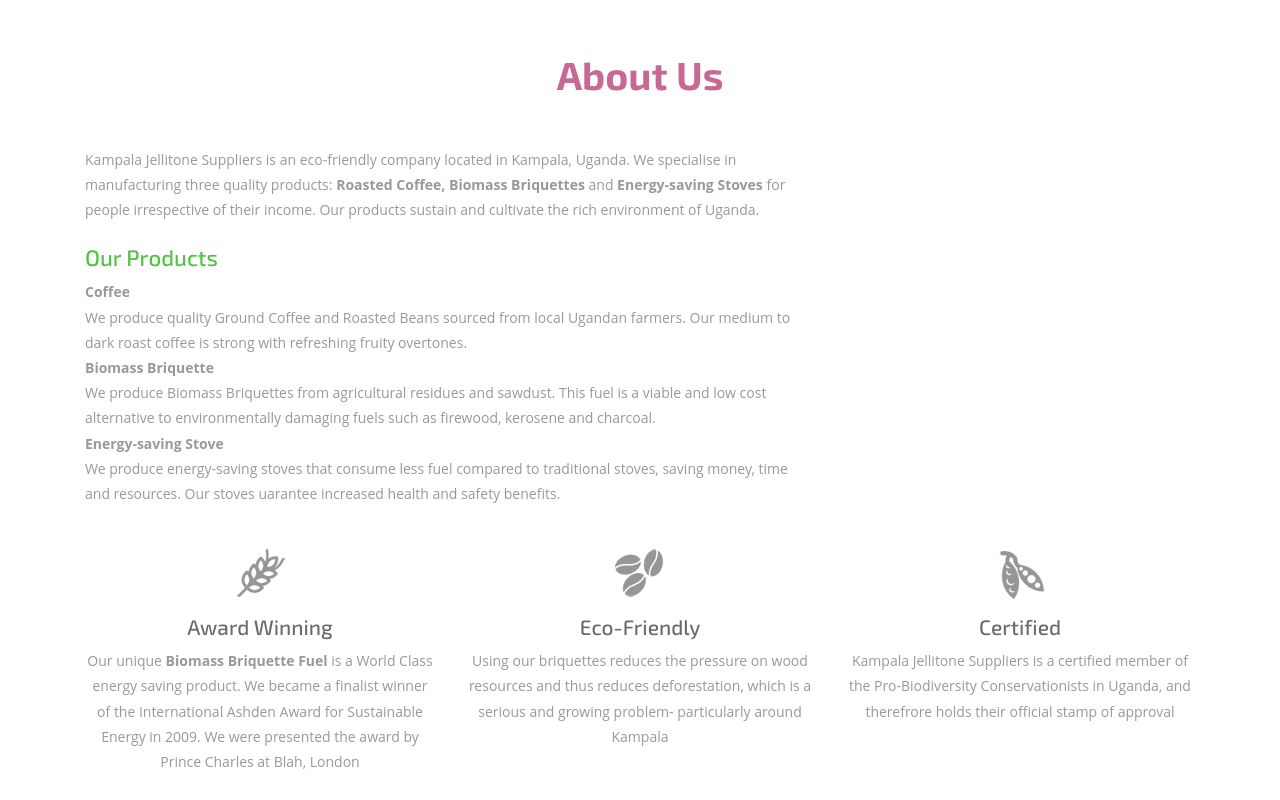
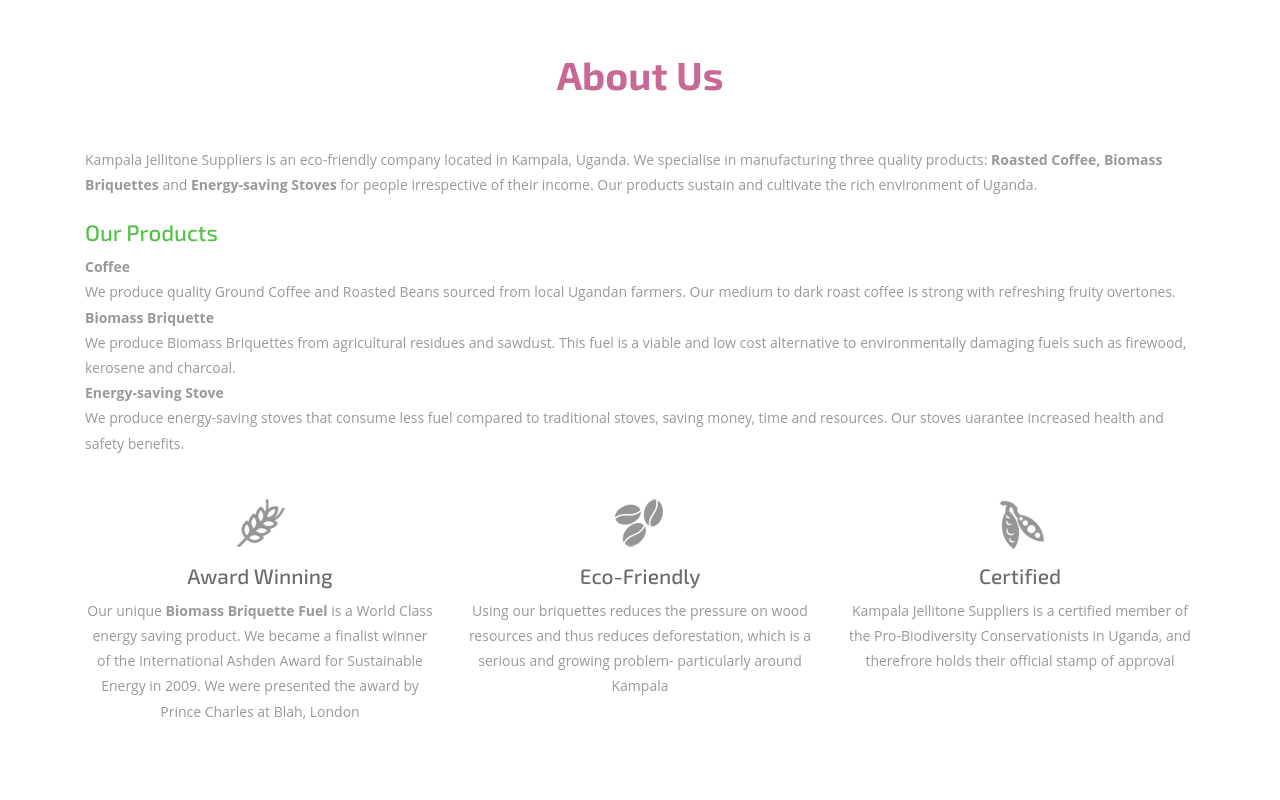
Before and after one commit to KampalaJellitoneSuppliers/kampalajellitonesuppliers.github.io, a plain HTML site: page index.html in a window 1280 px wide. Shown: the part 900-1700 px from the top of the page. Drawn offline with Linux system fonts and the light colour scheme.

Commit message:
columns to 12

```diff
--- a/index.html
+++ b/index.html
@@ -101,7 +101,7 @@ Smartphone Compatible web template, free webdesigns for Nokia, Samsung, LG, Sony
 	 <div class="container">
 		 <h3>About Us</h3>
 		 <div class="about-info">
-		 	<div class="col-md-8 about-left">
+		 	<div class="col-md-12 about-left">
 				 <p>Kampala Jellitone Suppliers is an eco-friendly company located in Kampala, Uganda. We specialise in manufacturing three quality products: <b> Roasted Coffee, Biomass Briquettes</b> and <b> Energy-saving Stoves</b> for people irrespective of their income. Our products sustain and cultivate the rich environment of Uganda.</p>
 				 <h4>Our Products</h4>
 				 <p><b> Coffee</b><br>
```
